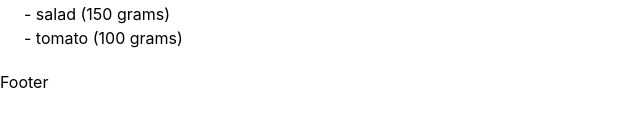
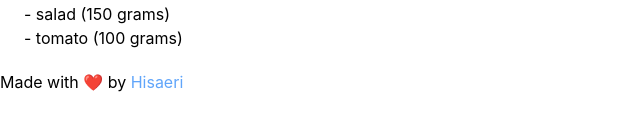
Before and after one commit to Hisaeri/cooklist, a Next.js app: page /recipes in a window 1280 px wide. Shown: the part 314-444 px from the top of the page, without its empty margins (0-640 px from the left). Built offline with nearby package versions, Linux system fonts and the light colour scheme.

Commit message:
Add made in love by Hisaeri in the footer

```diff
--- a/components/footer.tsx
+++ b/components/footer.tsx
@@ -1,7 +1,12 @@
 const FooterComponent = ({}) => {
   return (
     <div>
-      <div className="container mx-auto">Footer</div>
+      <div className="container mx-auto">
+        {"Made with ❤️ by "}
+        <a target="_blank" href="https://github.com/Hisaeri">
+          Hisaeri
+        </a>
+      </div>
     </div>
   );
 };
```
